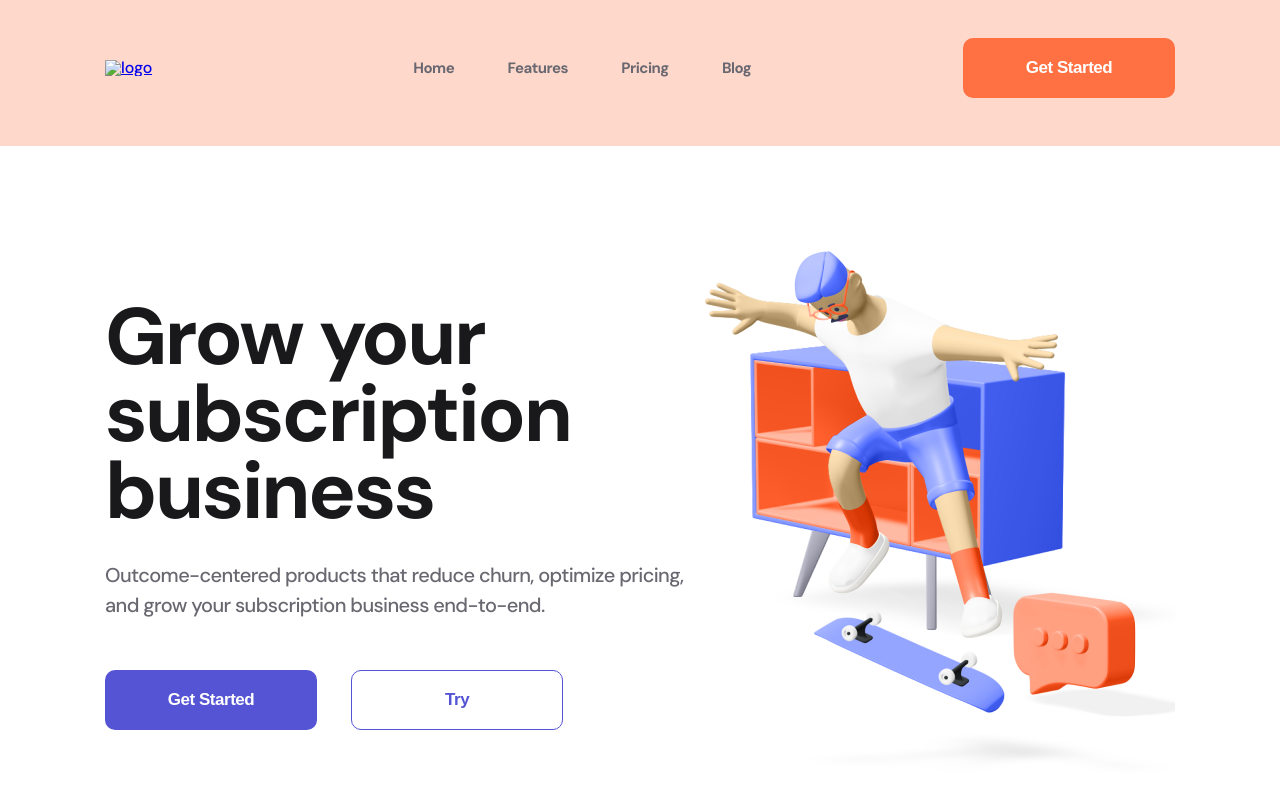
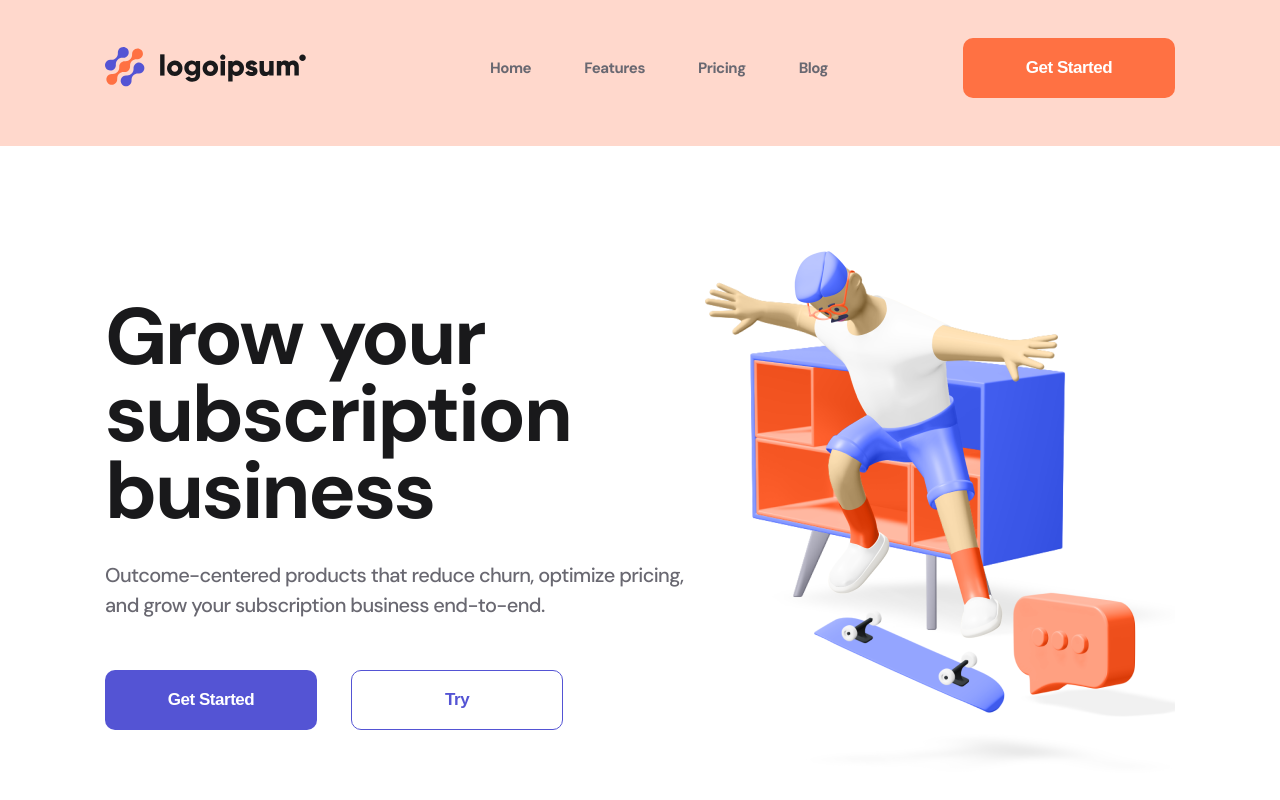
Before and after one commit to IraDemydenko/ipsumlogo, a plain HTML site: page index.html in a window 1280 px wide. Shown: the top 800 px of the page. Drawn offline with nearby package versions, Linux system fonts and the light colour scheme; the site is published under a folder, as on GitHub Pages, so addresses that start at the root find nothing.

Commit message:
Update index.html

```diff
--- a/index.html
+++ b/index.html
@@ -16,7 +16,7 @@
         <div class="container header_flex">
             <div>
     <a href="#">
-        <img src="/img/Logo.svg" alt="logo">
+        <img src="./img/Logo.svg" alt="logo">
     </a>
             </div>
             <nav class="nav">
```
